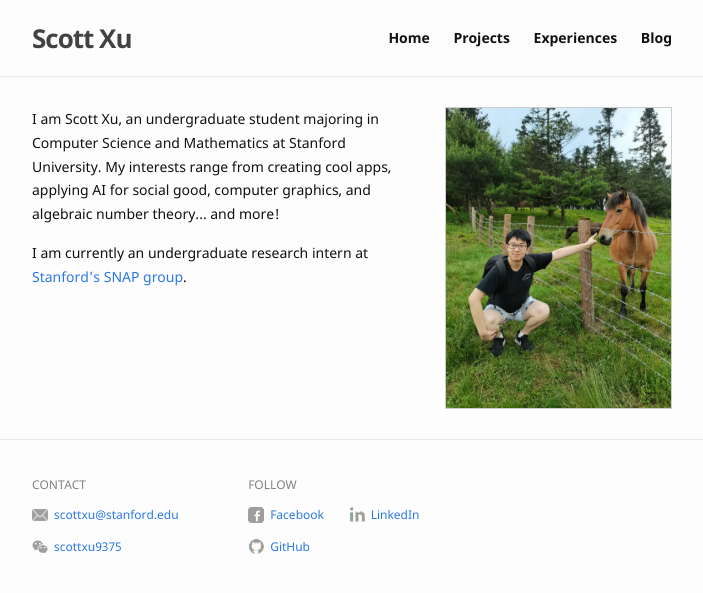
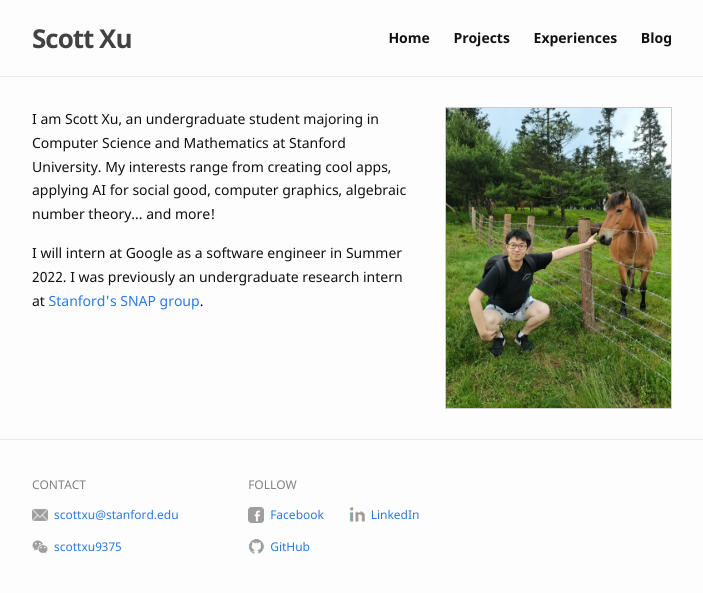
Before and after one commit to zichuan-scott-xu/personal_website, a Jekyll site: the page built from index.md, in a window 1280 px wide. Shown: the top 593 px of the page, without its empty margins (288-991 px from the left). Built offline with Jekyll 4.4.1, drawn with Linux system fonts in a browser that asks for light colours.

Commit message:
Update index.md

```diff
--- a/index.md
+++ b/index.md
@@ -7,9 +7,9 @@ profile_picture:
 
 <p>
   I am Scott Xu, an undergraduate student majoring in Computer Science and Mathematics at Stanford University. My interests
-  range from creating cool apps, applying AI for social good, computer graphics, and algebraic number theory... and more!
+  range from creating cool apps, applying AI for social good, computer graphics, algebraic number theory... and more!
 </p>
 
 <p>
-  I am currently an undergraduate research intern at <a href="http://snap.stanford.edu/">Stanford's SNAP group</a>.
+  I will intern at Google as a software engineer in Summer 2022. I was previously an undergraduate research intern at <a href="http://snap.stanford.edu/">Stanford's SNAP group</a>.
 </p>
```
Also changed, not shown: 1 other file.
